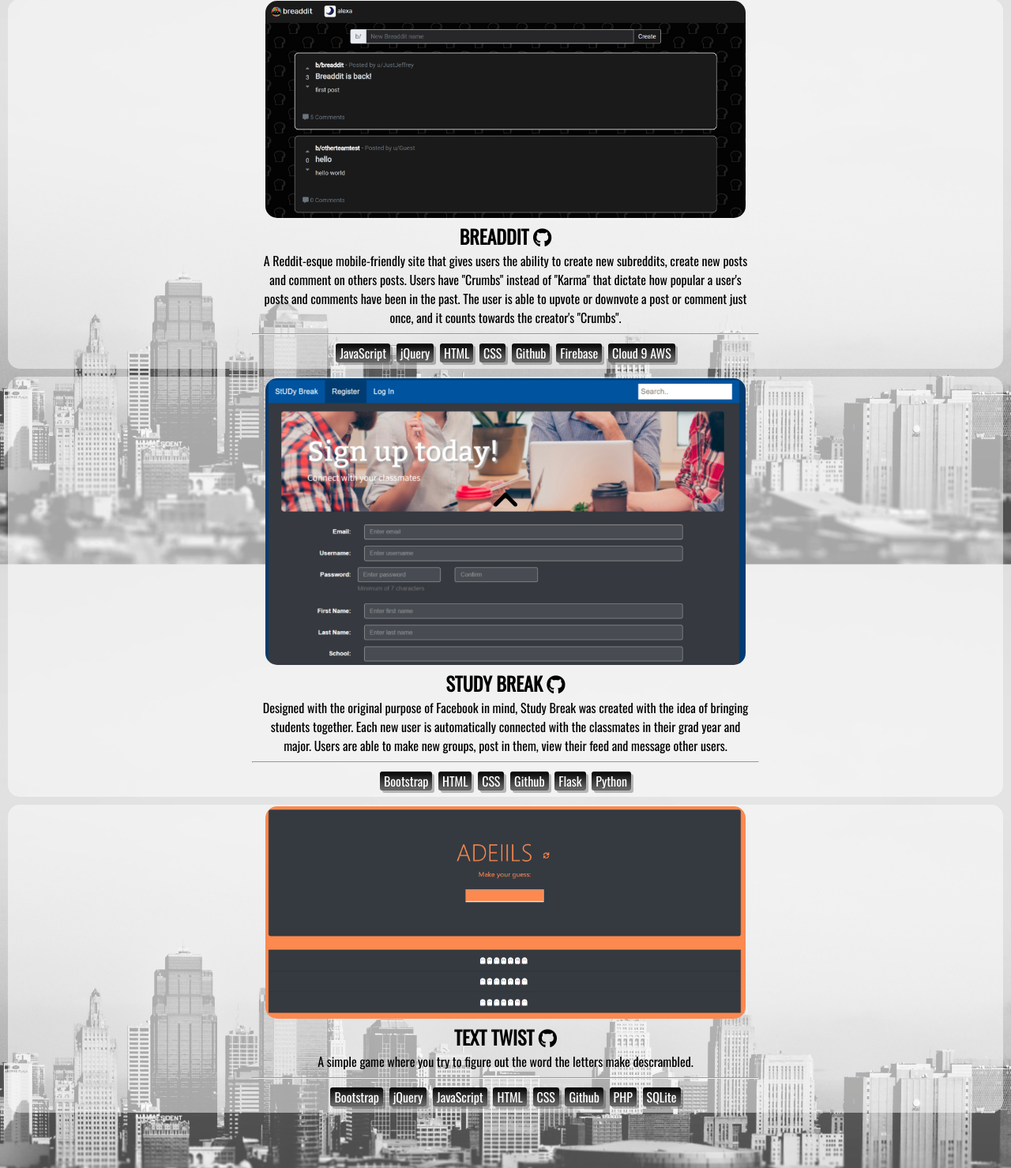
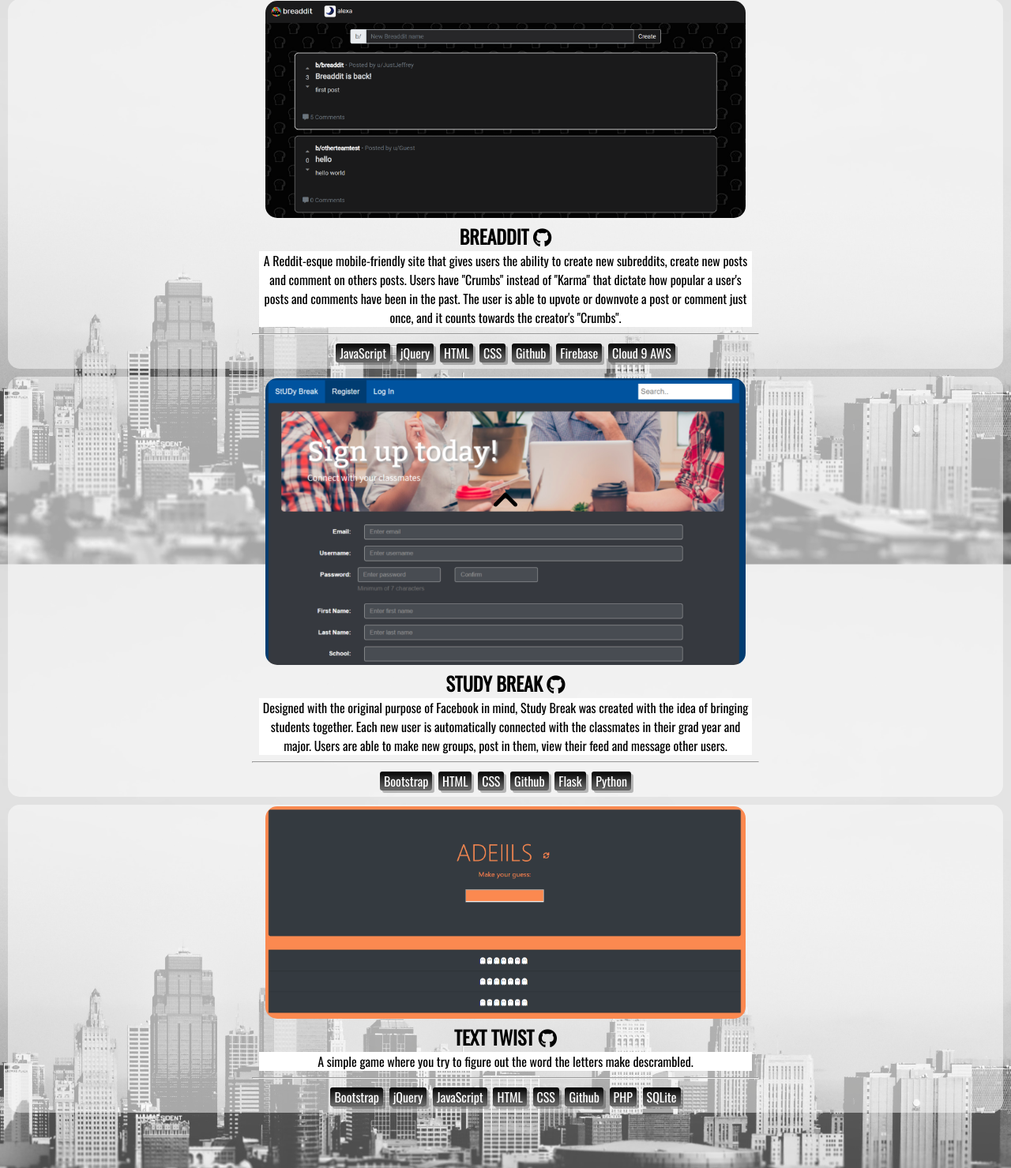
Before and after one commit to alexalrobinson/portfolio, a PHP site: page / in a window 1280 px wide. Shown: the part 139-1618 px from the top of the page at 79% size. Run offline with PHP 8.4, Linux system fonts and the light colour scheme; some libraries are stand-ins or nearby versions.

Commit message:
Update main.css

```diff
--- a/main.css
+++ b/main.css
@@ -117,3 +117,7 @@ p {
     margin: 0 auto;
     max-width: calc(30vw + 30vh);
 }
+
+.description {
+    background: white;
+}
```
